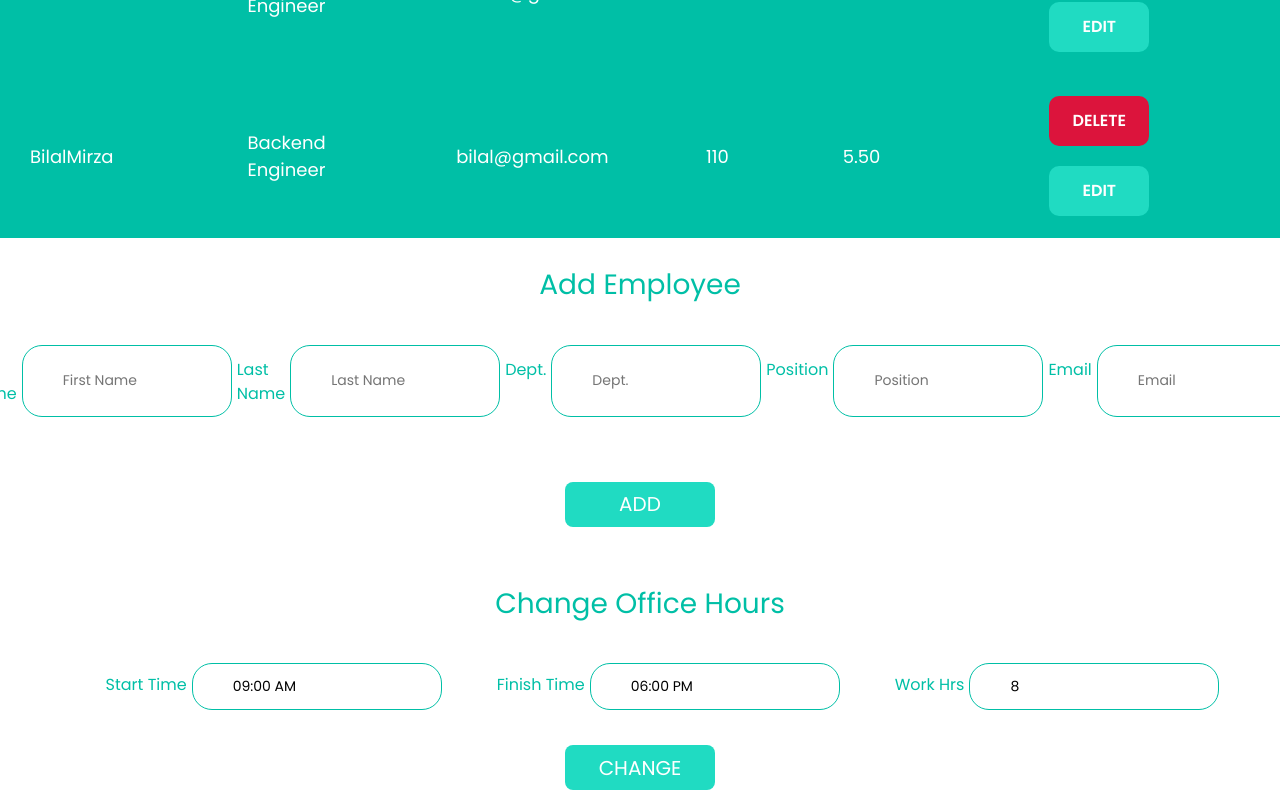
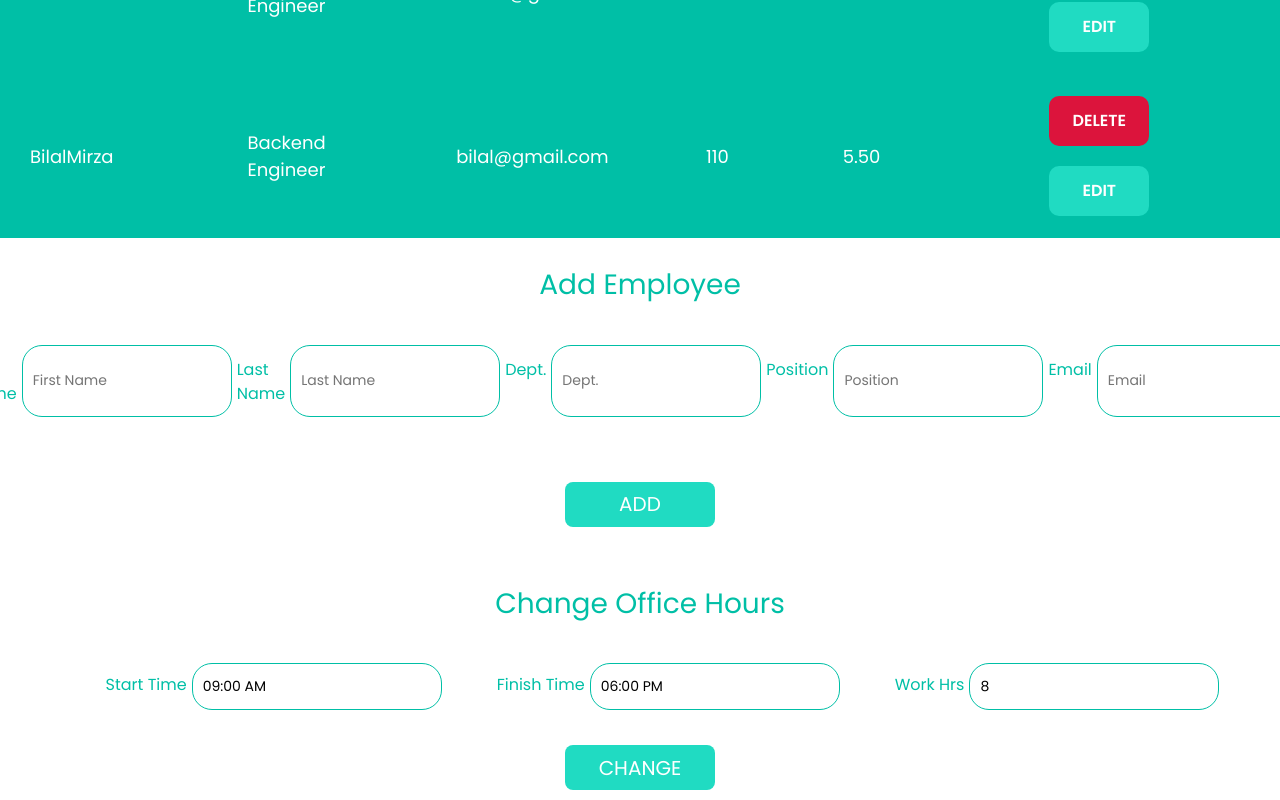
Before and after one commit to SaadMushtaq7/Assignment-3, a React (Create React App) app: page /adminDashboard/settings in a window 1280 px wide. Shown: the part 1516-2316 px from the top of the page. Built offline with nearby package versions, Linux system fonts and the light colour scheme.

Commit message:
final changes

```diff
--- a/src/components/dashboards/Admin.js
+++ b/src/components/dashboards/Admin.js
@@ -1,4 +1,4 @@
-import React, { useEffect, useState } from "react";
+import React from "react";
 import { useLocation } from "react-router";
 import "../../styles/admin-dashboard.css";
 import { Link } from "react-router-dom";
@@ -6,17 +6,10 @@ import { Link } from "react-router-dom";
 export default function Admin() {
   const location = useLocation();
   const currentUser = location.state;
-  const [message, setMessage] = useState(true);
-  useEffect(() => {
-    setTimeout(() => {
-      setMessage(false);
-    }, 3000);
-  });
-  const done = "Login Successful!";
+
   console.log(currentUser);
   return (
     <div className="admin-container">
-      {message ? <h3 className="message">{done}</h3> : ""}
       <div className="admin-setting">
         <Link to="/adminDashboard/settings">
           <button>
--- a/src/styles/admin-setting.css
+++ b/src/styles/admin-setting.css
@@ -119,7 +119,7 @@
   color: black;
   font-size: 14px;
   border-radius: 20px;
-  padding: 12px 20px 12px 40px;
+  padding: 12px 20px 12px 10px;
   border: 1px solid #00bfa6;
 }
 
@@ -165,7 +165,7 @@
   color: black;
   font-size: 14px;
   border-radius: 20px;
-  padding: 12px 20px 12px 40px;
+  padding: 12px 20px 12px 10px;
   border: 1px solid #00bfa6;
 }
 
--- a/src/styles/change-password.css
+++ b/src/styles/change-password.css
@@ -61,7 +61,7 @@
   color: black;
   font-size: 14px;
   border-radius: 20px;
-  padding: 12px 20px 12px 40px;
+  padding: 12px 20px 12px 10px;
   border: 1px solid #00bfa6;
   margin-top: 15px;
 }
```
